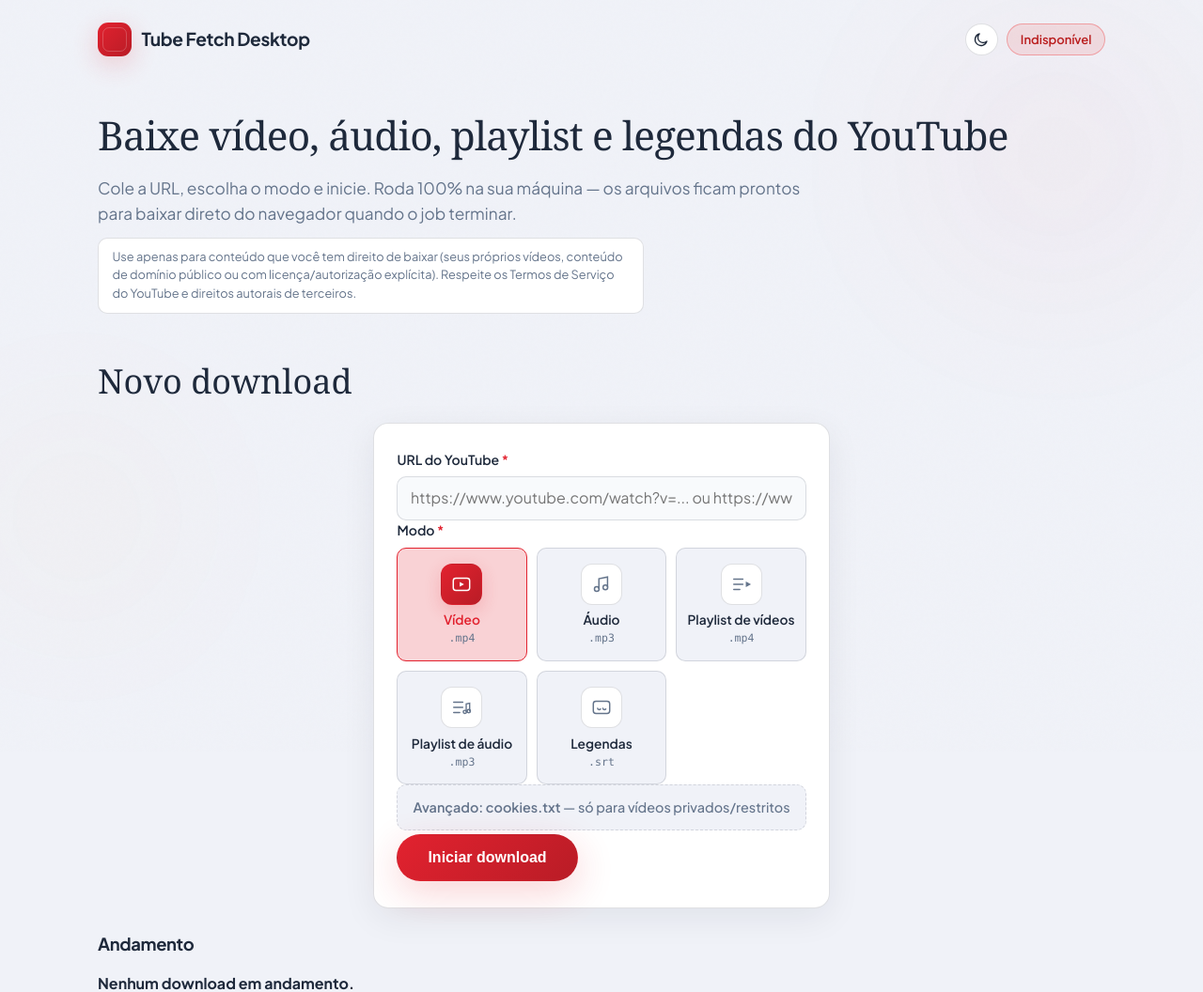
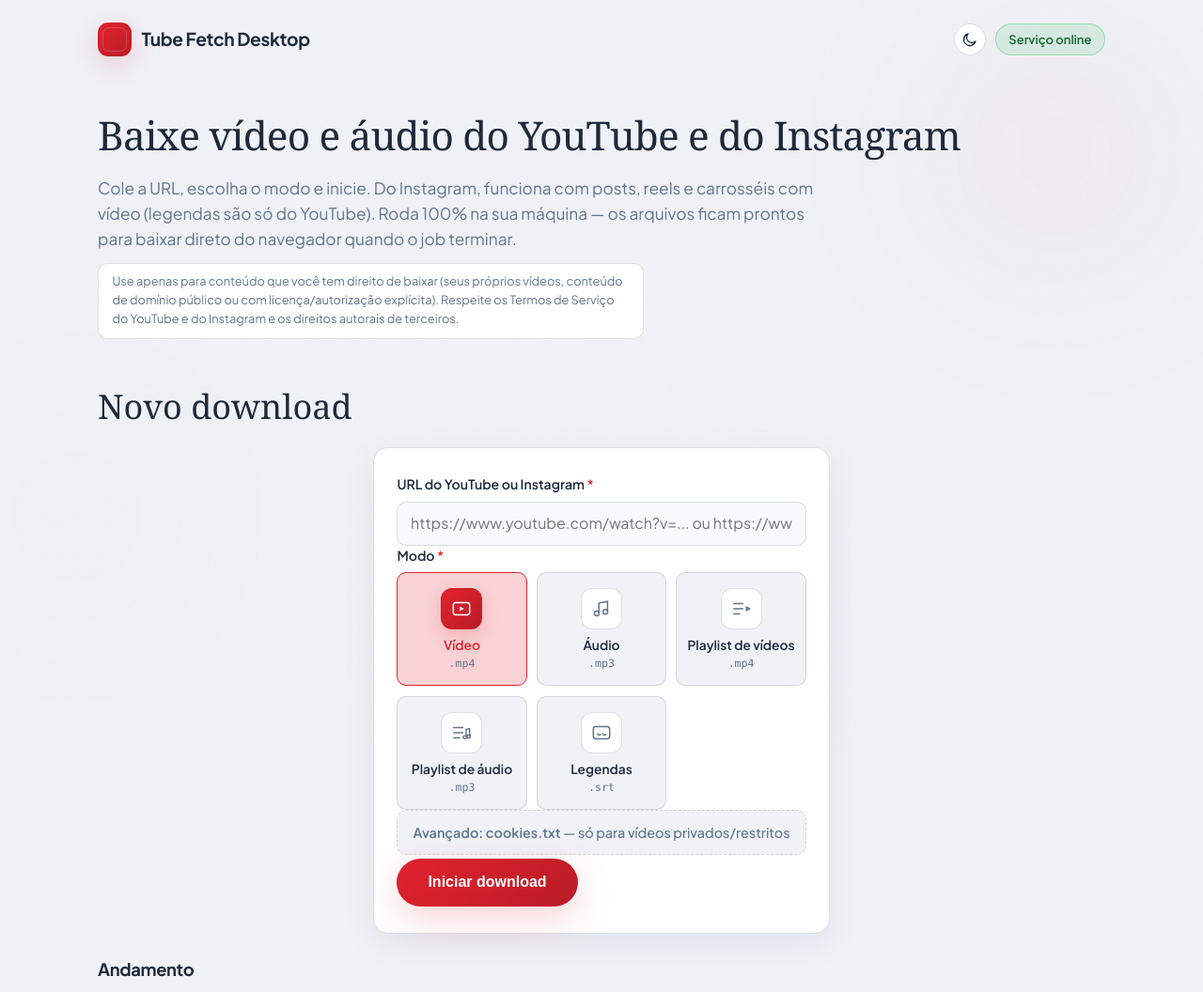
Before and after one commit to cleversonbrsp/youtube_downloader_cli, a Flask app: page / in a window 1280 px wide. Shown: the top 1056 px of the page at 94% size. Run offline with Flask 3, Linux system fonts and the light colour scheme; some web fonts are replaced.

Commit message:
feat: adiciona download de vídeos do Instagram no Tube Fetch Desktop
Posts, reels e carrosséis com vídeo (vídeo ou áudio), com mensagens de erro
próprias e modo legendas desativado para links do Instagram. Inclui curl-cffi,
testes unitários nos dois builds e corrige o indicador de status do serviço,
que consultava uma rota inexistente.

```diff
--- a/webapp/app.py
+++ b/webapp/app.py
@@ -1,5 +1,5 @@
 """
-Tube Fetch Desktop — versão local (Windows) da interface web de download do YouTube (yt-dlp).
+Tube Fetch Desktop — versão local (Windows) da interface web de download do YouTube e Instagram (yt-dlp).
 
 Mesmo motor da versão hospedada na nuvem (dev-ops/apps/tube-fetch), sem login, banco de dados
 nem multiusuário — feito para rodar na sua própria máquina. Como usa o seu IP residencial (não
@@ -14,7 +14,7 @@ from pathlib import Path
 
 from flask import Flask, abort, jsonify, render_template, request, send_file
 
-from downloader import VALID_MODES
+from downloader import INSTAGRAM_NO_SUBTITLES, VALID_MODES
 from jobs import (
     MAX_COOKIES_BYTES,
     build_zip,
@@ -24,6 +24,7 @@ from jobs import (
     resolve_job_file,
     start_job,
 )
+from platforms import INSTAGRAM, detect_platform
 
 app = Flask(__name__)
 app.config["MAX_CONTENT_LENGTH"] = MAX_COOKIES_BYTES + (64 * 1024)
@@ -84,6 +85,8 @@ def api_jobs_create():
         return jsonify({"error": "Escolha um modo de download válido."}), 400
     if not url:
         return jsonify({"error": "Informe a URL do vídeo ou playlist."}), 400
+    if mode == "subtitles" and detect_platform(url) == INSTAGRAM:
+        return jsonify({"error": INSTAGRAM_NO_SUBTITLES}), 400
 
     cookies_bytes = None
     cookies_file = request.files.get("cookies")
--- a/webapp/downloader.py
+++ b/webapp/downloader.py
@@ -1,5 +1,5 @@
 """
-Núcleo de download com yt-dlp: vídeo, áudio, playlist (vídeo/áudio) e legendas.
+Núcleo de download com yt-dlp (YouTube e Instagram): vídeo, áudio, playlist/carrossel e legendas.
 
 Adaptado do CLI original (youtube_downloader_cli/main.py) para rodar dentro de um job de
 background (ver jobs.py): nada de prompts interativos — todos os parâmetros chegam explícitos
@@ -13,6 +13,8 @@ from pathlib import Path
 from typing import Any
 
 import yt_dlp
+
+from platforms import INSTAGRAM, detect_platform
 
 # Evita 403 no YouTube: prioriza clientes com URLs diretas (android/tv) em vez de SABR (web).
 # Mesmo truque usado no CLI original, mas "tv_embedded" foi descontinuado pelo YouTube/yt-dlp
@@ -35,6 +37,12 @@ EXTRACTOR_ARGS_YOUTUBE = {
 
 VALID_MODES = {"video", "audio", "playlist_video", "playlist_audio", "subtitles"}
 
+INSTAGRAM_NO_SUBTITLES = "O Instagram não oferece legendas para baixar. Escolha vídeo ou áudio."
+
+# Título no Instagram é genérico ("Video by fulano"): autor + id deixam o nome único e reconhecível.
+_INSTAGRAM_NAME = "%(channel,uploader_id,uploader|instagram).50B - %(title).80B [%(id)s].%(ext)s"
+_DEFAULT_NAME = "%(title).150B [%(id)s].%(ext)s"
+
 
 class DownloadError(RuntimeError):
     """Erro esperado (URL inválida, formato indisponível, bloqueio anti-bot) — mensagem amigável."""
@@ -47,6 +55,34 @@ _ITEM_ERROR_RE = re.compile(r"^(?:ERROR:\s*)?\[youtube\]\s+([A-Za-z0-9_-]{11}):\
 # "[youtube:tab] YouTube said: INFO - 10 unavailable videos are hidden" — vídeos que o próprio
 # YouTube já tira da listagem da playlist antes do yt-dlp tentar baixar (sem id individual).
 _HIDDEN_COUNT_RE = re.compile(r"(\d+)\s+unavailable videos are hidden")
+# Mesmo formato de erro por item, vindo do Instagram (ex.: um vídeo dentro de um carrossel).
+_INSTAGRAM_ITEM_ERROR_RE = re.compile(r"^(?:ERROR:\s*)?\[[Ii]nstagram(?::\w+)?\]\s+([A-Za-z0-9_-]+):\s*(.+)$")
+_ANSI_RE = re.compile(r"\x1b\[[0-9;]*m")
+
+
+def _instagram_reason(raw: str) -> str | None:
+    """Traduz os erros comuns do Instagram; None quando não reconhece."""
+    low = raw.lower()
+    if "no video in this post" in low:
+        return "Essa publicação não tem vídeo (só foto) — apenas vídeos podem ser baixados."
+    if any(
+        s in low
+        for s in (
+            "log in", "login", "logged-in", "cookies", "rate-limit", "empty media response",
+            "content is unreachable", "content is not available", "restricted video",
+        )
+    ):
+        return (
+            "O Instagram recusou o acesso sem uma sessão válida (conteúdo privado/restrito, story, "
+            "ou muitos pedidos seguidos). Envie um cookies.txt exportado do navegador logado no "
+            "Instagram, no campo avançado, e tente de novo. Stories podem ser recusados pelo "
+            "Instagram mesmo com cookies."
+        )
+    if "unable to obtain file audio codec" in low:
+        return "Esse vídeo não tem áudio. Baixe no modo vídeo."
+    if "unsupported url" in low:
+        return "Esse endereço do Instagram não é suportado. Use o link de um post, reel ou story."
+    return None
 
 
 def _friendly_reason(raw: str) -> str:
@@ -86,6 +122,8 @@ class _JobLogger:
         self._log_path = log_path
         self.skipped: list[dict[str, Any]] = []
         self.hidden_count = 0
+        self.errors: list[str] = []
+        self.finished_count = 0
         self._seen_ids: set[str] = set()
         # Preenchido por download_playlist() antes do download de verdade começar — a mensagem
         # de erro do yt-dlp só traz o id do vídeo, não o título nem a posição na playlist.
@@ -113,7 +151,25 @@ class _JobLogger:
             self.hidden_count = max(self.hidden_count, int(m.group(1)))
 
     def error(self, msg: str) -> None:
+        msg = _ANSI_RE.sub("", msg)
         self._write("error", msg)
+        self.errors.append(msg)
+        ig = _INSTAGRAM_ITEM_ERROR_RE.match(msg.strip())
+        if ig:
+            item_id, reason = ig.group(1), ig.group(2)
+            if item_id not in self._seen_ids:
+                self._seen_ids.add(item_id)
+                meta = self.playlist_index.get(item_id, {})
+                self.skipped.append(
+                    {
+                        "id": item_id,
+                        "index": meta.get("index"),
+                        "title": meta.get("title"),
+                        "url": None,
+                        "reason": _instagram_reason(reason) or reason,
+                    }
+                )
+            return
         m = _ITEM_ERROR_RE.match(msg.strip())
         if m:
             video_id, reason = m.group(1), m.group(2)
@@ -158,11 +214,17 @@ def _progress_hook(log_path: Path):
 
 
 def _base_opts(log_path: Path, cookiefile: Path | None) -> dict[str, Any]:
+    logger = _JobLogger(log_path)
+
+    def count_finished(d: dict[str, Any]) -> None:
+        if d.get("status") == "finished":
+            logger.finished_count += 1
+
     opts: dict[str, Any] = {
         "quiet": True,
         "no_warnings": False,
-        "logger": _JobLogger(log_path),
-        "progress_hooks": [_progress_hook(log_path)],
+        "logger": logger,
+        "progress_hooks": [_progress_hook(log_path), count_finished],
         "extractor_args": EXTRACTOR_ARGS_YOUTUBE,
         "noplaylist": True,
         "restrictfilenames": False,
@@ -172,18 +234,24 @@ def _base_opts(log_path: Path, cookiefile: Path | None) -> dict[str, Any]:
     return opts
 
 
+def _name_template(url: str) -> str:
+    return _INSTAGRAM_NAME if detect_platform(url) == INSTAGRAM else _DEFAULT_NAME
+
+
+def _video_format(url: str) -> dict[str, Any]:
+    opts: dict[str, Any] = {"format": "bestvideo+bestaudio/best", "merge_output_format": "mp4"}
+    if detect_platform(url) == INSTAGRAM:
+        # Mesma resolução: prefere H.264/AAC, que abrem em qualquer player (o padrão seria VP9).
+        opts["format_sort"] = ["res", "vcodec:h264", "acodec:aac"]
+    return opts
+
+
 def download_video(
     url: str, output_dir: Path, log_path: Path, cookiefile: Path | None = None
 ) -> list[dict[str, Any]]:
     """Baixa vídeo único, melhor vídeo+áudio, mesclado em .mp4."""
     opts = _base_opts(log_path, cookiefile)
-    opts.update(
-        {
-            "outtmpl": str(output_dir / "%(title).150B [%(id)s].%(ext)s"),
-            "format": "bestvideo+bestaudio/best",
-            "merge_output_format": "mp4",
-        }
-    )
+    opts.update({"outtmpl": str(output_dir / _name_template(url)), **_video_format(url)})
     return _run(url, opts)
 
 
@@ -194,7 +262,7 @@ def download_audio(
     opts = _base_opts(log_path, cookiefile)
     opts.update(
         {
-            "outtmpl": str(output_dir / "%(title).150B [%(id)s].%(ext)s"),
+            "outtmpl": str(output_dir / _name_template(url)),
             "format": "bestaudio/best",
             "postprocessors": [
                 {"key": "FFmpegExtractAudio", "preferredcodec": "mp3", "preferredquality": "192"},
@@ -245,7 +313,9 @@ def download_playlist(
     cookiefile: Path | None = None,
 ) -> list[dict[str, Any]]:
     """Baixa uma playlist inteira como vídeo (.mp4) ou áudio (.mp3), um arquivo numerado por item."""
-    playlist_index = _flat_playlist_index(url, cookiefile)
+    # No Instagram (carrossel/destaques) essa listagem prévia só gastaria o limite de pedidos.
+    is_instagram = detect_platform(url) == INSTAGRAM
+    playlist_index = {} if is_instagram else _flat_playlist_index(url, cookiefile)
 
     opts = _base_opts(log_path, cookiefile)
     opts["noplaylist"] = False
@@ -253,10 +323,11 @@ def download_playlist(
     # Sem isso, um único item indisponível (removido, privado, etc.) aborta a playlist
     # inteira em vez de pular pro próximo — equivalente a `-i`/`--ignore-errors` do yt-dlp.
     opts["ignoreerrors"] = True
-    opts["outtmpl"] = str(output_dir / "%(playlist_index)s - %(title).150B [%(id)s].%(ext)s")
+    prefix = "%(playlist_index|1)s - "
+    opts["outtmpl"] = str(output_dir / (prefix + _name_template(url)))
     opts["logger"].playlist_index = playlist_index
     if mode == "video":
-        opts.update({"format": "bestvideo+bestaudio/best", "merge_output_format": "mp4"})
+        opts.update(_video_format(url))
     else:
         opts.update(
             {
@@ -301,7 +372,9 @@ def _run(url: str, opts: dict[str, Any]) -> list[dict[str, Any]]:
         with yt_dlp.YoutubeDL(opts) as ydl:
             ydl.download([url])
     except yt_dlp.utils.DownloadError as exc:
-        msg = str(exc)
+        msg = _ANSI_RE.sub("", str(exc))
+        if detect_platform(url) == INSTAGRAM:
+            raise DownloadError(_instagram_reason(msg) or f"Falha ao baixar: {msg}") from exc
         if "sign in to confirm" in msg.lower() or "cookies" in msg.lower():
             raise DownloadError(
                 "O YouTube pediu confirmação anti-bot para esta URL. Envie um arquivo "
@@ -309,6 +382,12 @@ def _run(url: str, opts: dict[str, Any]) -> list[dict[str, Any]]:
                 "no campo opcional do formulário e tente de novo."
             ) from exc
         raise DownloadError(f"Falha ao baixar: {msg}") from exc
+
+    # Com ignoreerrors (modos de playlist) o yt-dlp não levanta exceção: sem isto, uma URL que
+    # falha por inteiro apareceria como "Concluído" sem nenhum arquivo.
+    if detect_platform(url) == INSTAGRAM and logger.errors and not logger.finished_count:
+        msg = logger.errors[-1]
+        raise DownloadError(_instagram_reason(msg) or f"Falha ao baixar: {msg}")
 
     skipped = list(logger.skipped)
     if logger.hidden_count:
@@ -346,14 +425,22 @@ def run_job(
         raise DownloadError(f"Modo de download inválido: {mode}")
     if not url.strip():
         raise DownloadError("Informe a URL do vídeo ou playlist.")
+    is_instagram = detect_platform(url) == INSTAGRAM
+    if is_instagram and mode == "subtitles":
+        raise DownloadError(INSTAGRAM_NO_SUBTITLES)
 
     if mode == "video":
-        return download_video(url, output_dir, log_path, cookiefile)
+        skipped = download_video(url, output_dir, log_path, cookiefile)
     elif mode == "audio":
-        return download_audio(url, output_dir, log_path, cookiefile)
+        skipped = download_audio(url, output_dir, log_path, cookiefile)
     elif mode == "playlist_video":
-        return download_playlist(url, output_dir, log_path, "video", cookiefile)
+        skipped = download_playlist(url, output_dir, log_path, "video", cookiefile)
     elif mode == "playlist_audio":
-        return download_playlist(url, output_dir, log_path, "audio", cookiefile)
+        skipped = download_playlist(url, output_dir, log_path, "audio", cookiefile)
     else:
         return download_subtitles(url, output_dir, log_path, sub_lang, sub_auto, cookiefile)
+
+    # Carrossel só de fotos termina sem erro e sem arquivo.
+    if is_instagram and not any(p.is_file() for p in output_dir.iterdir()):
+        raise DownloadError(_instagram_reason("There is no video in this post"))
+    return skipped
--- /dev/null
+++ b/webapp/platforms.py
@@ -0,0 +1,32 @@
+"""
+Identifica de qual plataforma é a URL, pra ajustar nomes de arquivo, formatos, mensagens de erro e
+os modos disponíveis. Qualquer outro site continua indo pro yt-dlp com o comportamento genérico.
+"""
+
+from __future__ import annotations
+
+from urllib.parse import urlsplit
+
+YOUTUBE = "youtube"
+INSTAGRAM = "instagram"
+OTHER = "other"
+
+_DOMAINS = {
+    YOUTUBE: ("youtube.com", "youtu.be", "youtube-nocookie.com"),
+    INSTAGRAM: ("instagram.com",),
+}
+
+
+def detect_platform(url: str) -> str:
+    """Compara o host exato (ou subdomínio), nunca um trecho solto da URL."""
+    url = (url or "").strip()
+    if "://" not in url:
+        url = "https://" + url
+    try:
+        host = (urlsplit(url).hostname or "").rstrip(".")
+    except ValueError:
+        return OTHER
+    for platform, domains in _DOMAINS.items():
+        if any(host == d or host.endswith("." + d) for d in domains):
+            return platform
+    return OTHER
--- a/webapp/requirements.txt
+++ b/webapp/requirements.txt
@@ -1,6 +1,7 @@
 flask>=3.0.0
 waitress>=3.0.0
-yt-dlp[default]>=2024.8.0
+# curl-cffi: o extrator do Instagram usa para se apresentar como um navegador comum.
+yt-dlp[default,curl-cffi]>=2026.11.23
 pywebview>=5.3
 pythonnet>=3.0.3; sys_platform == "win32"
 # Backend GTK/WebKit2 do pywebview no Linux. Compila contra os headers de sistema instalados no
--- a/webapp/static/app.js
+++ b/webapp/static/app.js
@@ -29,7 +29,7 @@
 
   var el = document.getElementById("svc-status");
   if (el) {
-    fetch("/api/health", { headers: { Accept: "application/json" } })
+    fetch("/health", { headers: { Accept: "application/json" } })
       .then(function (r) {
         if (!r.ok) throw new Error("status " + r.status);
         return r.json();
@@ -63,6 +63,27 @@
     input.addEventListener("change", toggleSubtitleFields);
   });
   toggleSubtitleFields();
+
+  // O Instagram não tem legendas para baixar: desativa o modo quando a URL é de lá.
+  var urlField = document.getElementById("url");
+  var subtitlesRadio = document.querySelector('input[name="mode"][value="subtitles"]');
+
+  function isInstagramUrl(value) {
+    return /^\s*(https?:\/\/)?([\w-]+\.)*instagram\.com([\/?#:]|\s*$)/i.test(value);
+  }
+
+  function syncModesWithUrl() {
+    if (!urlField || !subtitlesRadio) return;
+    var blocked = isInstagramUrl(urlField.value);
+    subtitlesRadio.disabled = blocked;
+    subtitlesRadio.parentElement.classList.toggle("disabled", blocked);
+    if (blocked && subtitlesRadio.checked && modeInputs[0]) {
+      modeInputs[0].checked = true;
+      toggleSubtitleFields();
+    }
+  }
+  if (urlField) urlField.addEventListener("input", syncModesWithUrl);
+  syncModesWithUrl();
 
   var form = document.getElementById("job-form");
   var panel = document.getElementById("job-panel");
--- a/webapp/static/style.css
+++ b/webapp/static/style.css
@@ -463,6 +463,12 @@ main {
 .mode-card:hover {
   border-color: var(--accent-dim);
   transform: translateY(-1px);
+}
+
+.mode-card.disabled {
+  opacity: 0.4;
+  cursor: not-allowed;
+  pointer-events: none;
 }
 
 .mode-card input {
--- a/webapp/templates/dashboard.html
+++ b/webapp/templates/dashboard.html
@@ -3,7 +3,7 @@
   <head>
     <meta charset="utf-8" />
     <meta name="viewport" content="width=device-width, initial-scale=1" />
-    <meta name="description" content="Tube Fetch Desktop — baixe vídeo, áudio, playlist e legendas do YouTube, localmente." />
+    <meta name="description" content="Tube Fetch Desktop — baixe vídeos e áudio do YouTube e do Instagram, localmente." />
     <title>Tube Fetch Desktop — por Cleverson Rodrigues</title>
     <script>
       // Aplica o tema salvo antes da primeira renderização, para não piscar o tema errado.
@@ -46,14 +46,15 @@
 
     <main>
       <section class="hero hero-compact">
-        <h1 class="headline reveal" style="--d: 0ms">Baixe vídeo, áudio, playlist e legendas do YouTube</h1>
+        <h1 class="headline reveal" style="--d: 0ms">Baixe vídeo e áudio do YouTube e do Instagram</h1>
         <p class="lede reveal" style="--d: 60ms">
-          Cole a URL, escolha o modo e inicie. Roda 100% na sua máquina — os arquivos ficam prontos
+          Cole a URL, escolha o modo e inicie. Do Instagram, funciona com posts, reels e carrosséis com vídeo
+          (legendas são só do YouTube). Roda 100% na sua máquina — os arquivos ficam prontos
           para baixar direto do navegador quando o job terminar.
         </p>
         <p class="hint block notice-uso">
           Use apenas para conteúdo que você tem direito de baixar (seus próprios vídeos, conteúdo de domínio público
-          ou com licença/autorização explícita). Respeite os Termos de Serviço do YouTube e direitos autorais de
+          ou com licença/autorização explícita). Respeite os Termos de Serviço do YouTube e do Instagram e os direitos autorais de
           terceiros.
         </p>
       </section>
@@ -72,12 +73,12 @@
         <div id="job-form-wrap" class="job-form-wrap">
           <form id="job-form" class="run-form lote-form-inner" enctype="multipart/form-data">
             <label class="field full">
-              <span class="label">URL do YouTube <span class="req">*</span></span>
+              <span class="label">URL do YouTube ou Instagram <span class="req">*</span></span>
               <input
                 name="url"
                 id="url"
                 type="url"
-                placeholder="https://www.youtube.com/watch?v=... ou https://www.youtube.com/playlist?list=..."
+                placeholder="https://www.youtube.com/watch?v=... ou https://www.instagram.com/reel/..."
                 required
               />
             </label>
@@ -142,25 +143,25 @@
               <p class="hint block">
                 Rodando aqui na sua máquina, a grande maioria dos vídeos baixa direto, sem precisar disso — você já
                 usa o seu IP normal de casa. Use esta opção só se um vídeo específico pedir login (privado, exclusivo
-                para inscritos, restrito por idade): exporte os cookies do seu navegador (logado no YouTube) em
+                para inscritos, restrito por idade, ou stories do Instagram): exporte os cookies do seu navegador (logado no site do vídeo) em
                 formato Netscape (<code>cookies.txt</code>) e envie aqui.
               </p>
               <div class="how-to">
                 <h4 class="h4-like">Como conseguir o cookies.txt</h4>
                 <ol class="how-to-steps">
                   <li>
-                    Instale uma extensão de exportação de cookies no seu navegador, logado no YouTube:
+                    Instale uma extensão de exportação de cookies no seu navegador, logado no YouTube ou Instagram:
                     <a href="https://chromewebstore.google.com/detail/get-cookiestxt-locally/cclelndahbckbenkjhflpdbgdldlbecc" target="_blank" rel="noopener">Get cookies.txt LOCALLY</a>
                     (Chrome/Edge/Brave) ou
                     <a href="https://addons.mozilla.org/en-US/firefox/addon/cookies-txt/" target="_blank" rel="noopener">cookies.txt</a>
                     (Firefox).
                   </li>
-                  <li>Acesse <code>youtube.com</code> já logado na sua conta.</li>
+                  <li>Acesse <code>youtube.com</code> ou <code>instagram.com</code> já logado na sua conta.</li>
                   <li>Clique no ícone da extensão e exporte/baixe o <code>cookies.txt</code> do site.</li>
                   <li>Envie o arquivo baixado no campo abaixo e inicie o download normalmente.</li>
                 </ol>
                 <p class="hint block cookie-warning">
-                  ⚠️ Esse arquivo dá acesso à sua sessão logada do YouTube. Como tudo roda localmente, ele nunca sai
+                  ⚠️ Esse arquivo dá acesso à sua sessão logada no site. Como tudo roda localmente, ele nunca sai
                   da sua máquina — mas evite copiá-lo para outro lugar.
                 </p>
               </div>
```
Also changed, not shown: tests/test_downloader.py (added, +165 -0 lines), .github/workflows/build-linux.yml, .github/workflows/build-windows.yml, readme.md, 2 other files.
